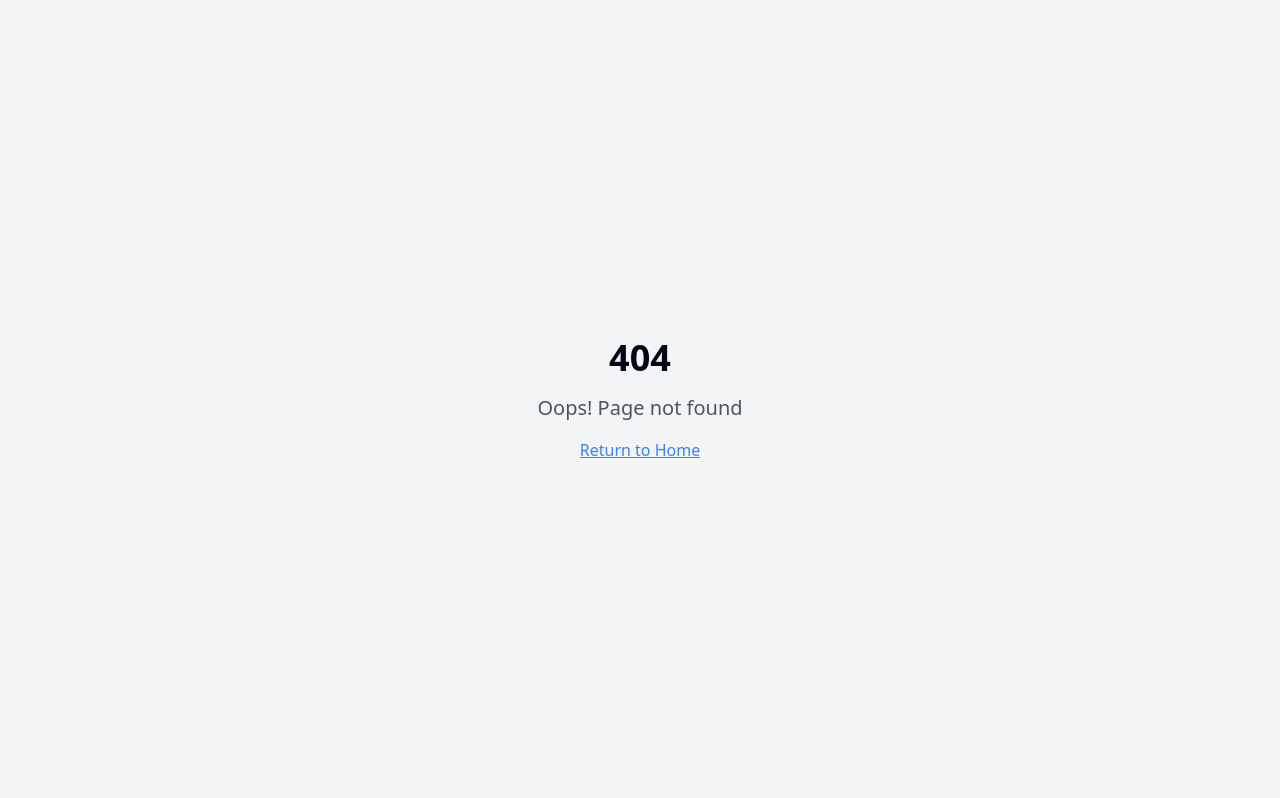
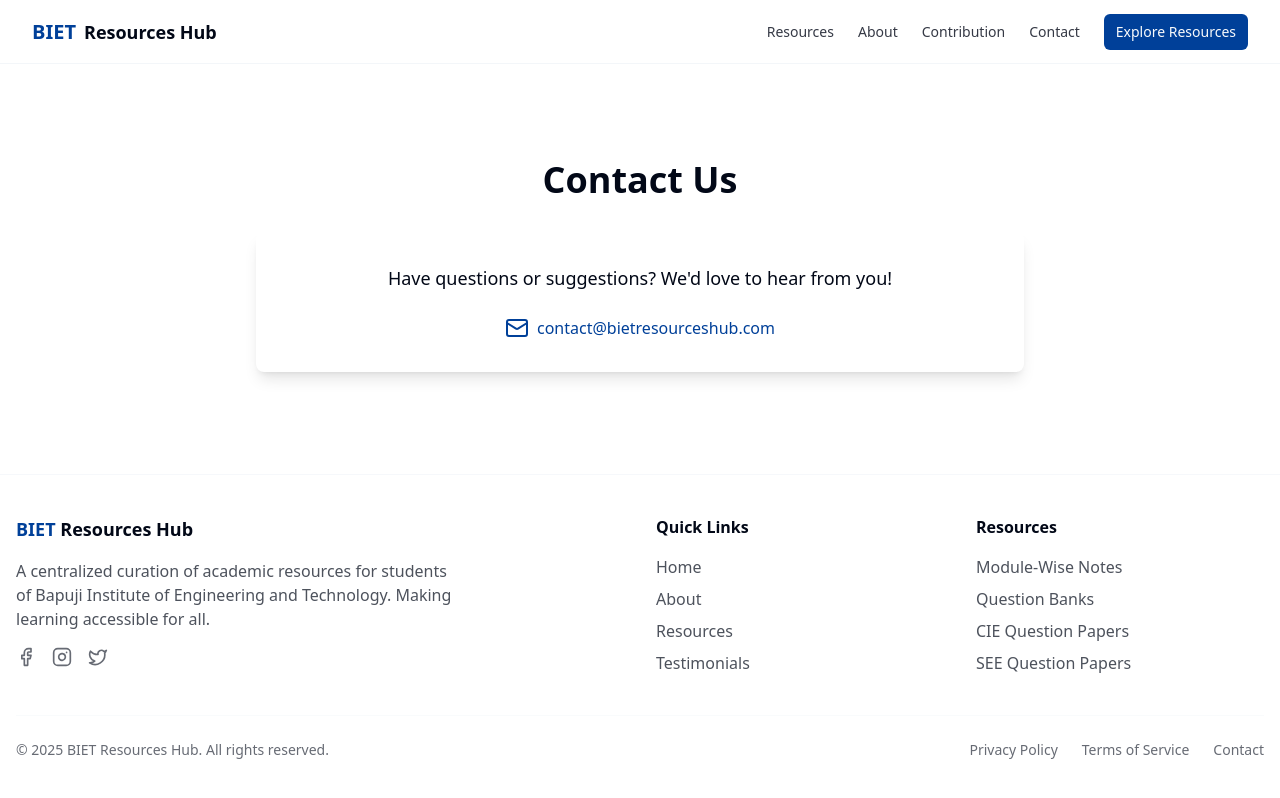
Before and after one commit to BIET-Co/biet-resource-oasis, a React (Vite) app: page /contact in a window 1280 px wide. Before the commit this address had no page. Built offline with nearby package versions, Linux system fonts and the light colour scheme.

Commit message:
feat: Implement new page routes
Create separate pages for About, Home, Resources, Contribution, and Contact sections.

```diff
--- a/src/App.tsx
+++ b/src/App.tsx
@@ -1,9 +1,14 @@
+
 import { Toaster } from "@/components/ui/toaster";
 import { Toaster as Sonner } from "@/components/ui/sonner";
 import { TooltipProvider } from "@/components/ui/tooltip";
 import { QueryClient, QueryClientProvider } from "@tanstack/react-query";
 import { BrowserRouter, Routes, Route } from "react-router-dom";
 import Index from "./pages/Index";
+import About from "./pages/About";
+import Resources from "./pages/Resources";
+import Contribution from "./pages/Contribution";
+import Contact from "./pages/Contact";
 import NotFound from "./pages/NotFound";
 
 const queryClient = new QueryClient();
@@ -16,7 +21,10 @@ const App = () => (
       <BrowserRouter>
         <Routes>
           <Route path="/" element={<Index />} />
-          {/* ADD ALL CUSTOM ROUTES ABOVE THE CATCH-ALL "*" ROUTE */}
+          <Route path="/about" element={<About />} />
+          <Route path="/resources" element={<Resources />} />
+          <Route path="/contribution" element={<Contribution />} />
+          <Route path="/contact" element={<Contact />} />
           <Route path="*" element={<NotFound />} />
         </Routes>
       </BrowserRouter>
--- a/src/components/MobileNav.tsx
+++ b/src/components/MobileNav.tsx
@@ -1,5 +1,6 @@
 
 import React from 'react';
+import { Link } from 'react-router-dom';
 import { Sheet, SheetContent, SheetHeader, SheetTitle, SheetTrigger } from "@/components/ui/sheet";
 import { Button } from "@/components/ui/button";
 
@@ -24,21 +25,19 @@ const MobileNav = () => {
           </SheetTitle>
         </SheetHeader>
         <div className="flex flex-col gap-6 py-8">
-          <a
-            href="#resources"
+          <Link
+            to="/resources"
             className="text-foreground/80 hover:text-foreground transition-colors text-lg flex items-center gap-2 border-b border-border/10 pb-3"
-            onClick={() => document.querySelector('vaul-drawer')?.dispatchEvent(new CustomEvent('vaul:close'))}
           >
             <svg xmlns="http://www.w3.org/2000/svg" width="20" height="20" viewBox="0 0 24 24" fill="none" stroke="currentColor" strokeWidth="2" strokeLinecap="round" strokeLinejoin="round" className="text-primary">
               <path d="M4 19.5v-15A2.5 2.5 0 0 1 6.5 2H20v20H6.5a2.5 2.5 0 0 1 0-5H20"></path>
             </svg>
             Resources
-          </a>
+          </Link>
 
-          <a
-            href="#about"
+          <Link
+            to="/about"
             className="text-foreground/80 hover:text-foreground transition-colors text-lg flex items-center gap-2 border-b border-border/10 pb-3"
-            onClick={() => document.querySelector('vaul-drawer')?.dispatchEvent(new CustomEvent('vaul:close'))}
           >
             <svg xmlns="http://www.w3.org/2000/svg" width="20" height="20" viewBox="0 0 24 24" fill="none" stroke="currentColor" strokeWidth="2" strokeLinecap="round" strokeLinejoin="round" className="text-primary">
               <circle cx="12" cy="12" r="10"></circle>
@@ -46,29 +45,35 @@ const MobileNav = () => {
               <path d="M12 8h.01"></path>
             </svg>
             About
-          </a>
+          </Link>
 
-          <a
-            href="#testimonials"
+          <Link
+            to="/contribution"
             className="text-foreground/80 hover:text-foreground transition-colors text-lg flex items-center gap-2 border-b border-border/10 pb-3"
-            onClick={() => document.querySelector('vaul-drawer')?.dispatchEvent(new CustomEvent('vaul:close'))}
           >
             <svg xmlns="http://www.w3.org/2000/svg" width="20" height="20" viewBox="0 0 24 24" fill="none" stroke="currentColor" strokeWidth="2" strokeLinecap="round" strokeLinejoin="round" className="text-primary">
               <path d="M17 6.1H3"></path>
               <path d="M21 12.1H3"></path>
               <path d="M15.1 18H3"></path>
             </svg>
-            Testimonials
-          </a>
+            Contribution
+          </Link>
+
+          <Link
+            to="/contact"
+            className="text-foreground/80 hover:text-foreground transition-colors text-lg flex items-center gap-2 border-b border-border/10 pb-3"
+          >
+            <svg xmlns="http://www.w3.org/2000/svg" width="20" height="20" viewBox="0 0 24 24" fill="none" stroke="currentColor" strokeWidth="2" strokeLinecap="round" strokeLinejoin="round" className="text-primary">
+              <path d="M22 16.92v3a2 2 0 0 1-2.18 2 19.79 19.79 0 0 1-8.63-3.07 19.5 19.5 0 0 1-6-6 19.79 19.79 0 0 1-3.07-8.67A2 2 0 0 1 4.11 2h3a2 2 0 0 1 2 1.72 12.84 12.84 0 0 0 .7 2.81 2 2 0 0 1-.45 2.11L8.09 9.91a16 16 0 0 0 6 6l1.27-1.27a2 2 0 0 1 2.11-.45 12.84 12.84 0 0 0 2.81.7A2 2 0 0 1 22 16.92z"></path>
+            </svg>
+            Contact
+          </Link>
 
           <div className="mt-6">
             <Button asChild size="lg" className="w-full" variant="default">
-              <a
-                href="#resources"
-                onClick={() => document.querySelector('vaul-drawer')?.dispatchEvent(new CustomEvent('vaul:close'))}
-              >
+              <Link to="/resources">
                 Explore Resources
-              </a>
+              </Link>
             </Button>
           </div>
         </div>
--- a/src/components/Navbar.tsx
+++ b/src/components/Navbar.tsx
@@ -1,5 +1,6 @@
 
 import React from "react";
+import { Link } from "react-router-dom";
 import { Button } from "@/components/ui/button";
 import MobileNav from "./MobileNav";
 
@@ -8,23 +9,26 @@ const Navbar = () => {
     <header className="w-full bg-background/95 backdrop-blur-sm border-b border-border/40 sticky top-0 z-40 flex h-16 items-center">
       <div className="container flex justify-between items-center">
         <div className="flex items-center">
-          <a href="/" className="flex items-center gap-2">
+          <Link to="/" className="flex items-center gap-2">
             <span className="text-primary font-bold text-xl">BIET</span>
             <span className="font-bold text-lg">Resources Hub</span>
-          </a>
+          </Link>
         </div>
         <nav className="hidden md:flex items-center gap-6">
-          <a href="#resources" className="text-sm font-medium text-foreground/80 transition-colors hover:text-foreground">
+          <Link to="/resources" className="text-sm font-medium text-foreground/80 transition-colors hover:text-foreground">
             Resources
-          </a>
-          <a href="#about" className="text-sm font-medium text-foreground/80 transition-colors hover:text-foreground">
+          </Link>
+          <Link to="/about" className="text-sm font-medium text-foreground/80 transition-colors hover:text-foreground">
             About
-          </a>
-          <a href="#testimonials" className="text-sm font-medium text-foreground/80 transition-colors hover:text-foreground">
-            Testimonials
-          </a>
+          </Link>
+          <Link to="/contribution" className="text-sm font-medium text-foreground/80 transition-colors hover:text-foreground">
+            Contribution
+          </Link>
+          <Link to="/contact" className="text-sm font-medium text-foreground/80 transition-colors hover:text-foreground">
+            Contact
+          </Link>
           <Button asChild size="sm" variant="default">
-            <a href="#resources">Explore Resources</a>
+            <Link to="/resources">Explore Resources</Link>
           </Button>
         </nav>
         <div className="md:hidden">
--- /dev/null
+++ b/src/pages/About.tsx
@@ -0,0 +1,19 @@
+
+import React from "react";
+import Navbar from "@/components/Navbar";
+import AboutSection from "@/components/AboutSection";
+import Footer from "@/components/Footer";
+
+const About = () => {
+  return (
+    <div className="min-h-screen bg-background flex flex-col">
+      <Navbar />
+      <main className="flex-grow">
+        <AboutSection />
+      </main>
+      <Footer />
+    </div>
+  );
+};
+
+export default About;
--- /dev/null
+++ b/src/pages/Contact.tsx
@@ -0,0 +1,39 @@
+
+import React from "react";
+import Navbar from "@/components/Navbar";
+import Footer from "@/components/Footer";
+
+const Contact = () => {
+  return (
+    <div className="min-h-screen bg-background flex flex-col">
+      <Navbar />
+      <main className="flex-grow">
+        <section className="py-16 md:py-24">
+          <div className="container mx-auto px-4">
+            <div className="max-w-3xl mx-auto">
+              <h1 className="text-3xl md:text-4xl font-bold mb-8 text-center">Contact Us</h1>
+              <div className="bg-card shadow-lg rounded-lg p-8">
+                <p className="text-lg mb-6 text-center">
+                  Have questions or suggestions? We'd love to hear from you!
+                </p>
+                <div className="space-y-6">
+                  <a href="mailto:contact@bietresourceshub.com"
+                     className="flex items-center justify-center gap-2 text-primary hover:text-primary/80 transition-colors">
+                    <svg xmlns="http://www.w3.org/2000/svg" width="24" height="24" viewBox="0 0 24 24" fill="none" stroke="currentColor" strokeWidth="2" strokeLinecap="round" strokeLinejoin="round">
+                      <rect width="20" height="16" x="2" y="4" rx="2"/>
+                      <path d="m22 7-8.97 5.7a1.94 1.94 0 0 1-2.06 0L2 7"/>
+                    </svg>
+                    contact@bietresourceshub.com
+                  </a>
+                </div>
+              </div>
+            </div>
+          </div>
+        </section>
+      </main>
+      <Footer />
+    </div>
+  );
+};
+
+export default Contact;
--- /dev/null
+++ b/src/pages/Contribution.tsx
@@ -0,0 +1,19 @@
+
+import React from "react";
+import Navbar from "@/components/Navbar";
+import CtaSection from "@/components/CtaSection";
+import Footer from "@/components/Footer";
+
+const Contribution = () => {
+  return (
+    <div className="min-h-screen bg-background flex flex-col">
+      <Navbar />
+      <main className="flex-grow">
+        <CtaSection />
+      </main>
+      <Footer />
+    </div>
+  );
+};
+
+export default Contribution;
--- /dev/null
+++ b/src/pages/Resources.tsx
@@ -0,0 +1,19 @@
+
+import React from "react";
+import Navbar from "@/components/Navbar";
+import ResourcesSection from "@/components/ResourcesSection";
+import Footer from "@/components/Footer";
+
+const Resources = () => {
+  return (
+    <div className="min-h-screen bg-background flex flex-col">
+      <Navbar />
+      <main className="flex-grow">
+        <ResourcesSection />
+      </main>
+      <Footer />
+    </div>
+  );
+};
+
+export default Resources;
```
